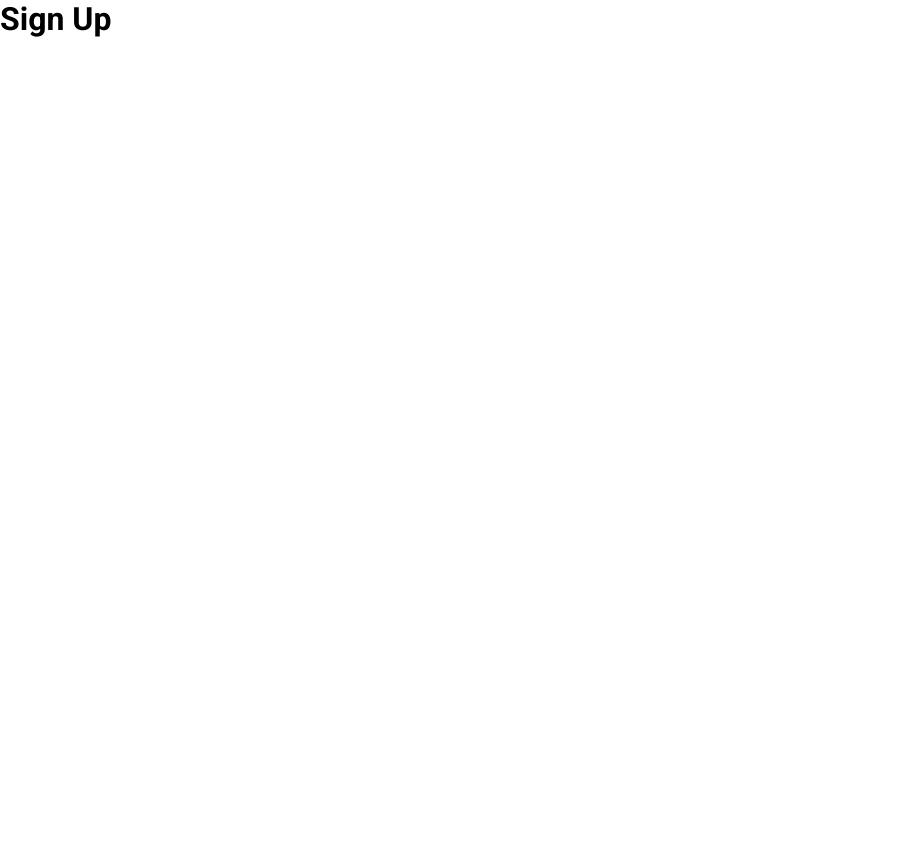
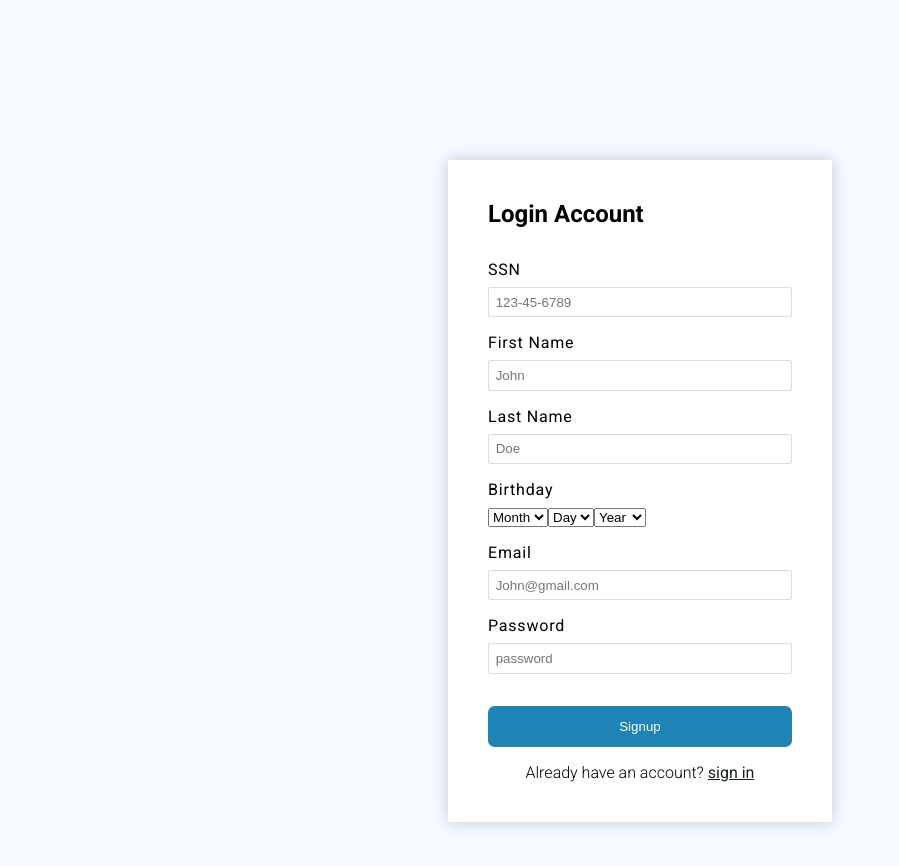
Before and after one commit to Ah-Ibrahim/Flight-Reservation-App, a React (Vite) app: page /signup in a window 1280 px wide. Shown: the top 866 px of the page, without its empty margins (0-899 px from the left). Before the commit the page ends 800 px from the top, so only its background shows below. Built offline with nearby package versions, Linux system fonts and the light colour scheme.

Commit message:
Update SignUp.jsx
Adding Abaza's SignUp

```diff
--- a/src/pages/SignUp.jsx
+++ b/src/pages/SignUp.jsx
@@ -1,7 +1,82 @@
+import { Link } from 'react-router-dom';
 import './SignUp.css';
 
 function SignUp() {
-	return <h1>Sign Up</h1>;
+	return(
+<section className="container">
+  <form action="" className="form form--login">
+    <h1>Login Account</h1>
+    <div className="input-details">
+      <div className="input-details__item">
+		<label htmlFor="SSN">SSN</label>
+		<input placeholder='123-45-6789' type="text" name="SSN" id="SSN" />
+	  </div>
+      <div className="input-details__item">
+        <label htmlFor="Fname">First Name</label>
+        <input placeholder="John" type="text" name="Fname" id="Fname" />
+      </div>
+
+      <div className="input-details__item">
+        <label htmlFor="Lname">Last Name</label>
+        <input placeholder="Doe" type="text" name="Lname" id="Lname" />
+      </div>
+
+      <div className="input-details__item">
+        <label>Birthday</label>
+        <div className="birthday-options">
+          <select name="birth-month" required>
+            <option value="">Month</option>
+            <option value="Jan">Jan</option>
+            <option value="Feb">Feb</option>
+            <option value="Mar">Mar</option>
+            <option value="Apr">Apr</option>
+            <option value="May">May</option>
+            <option value="Jun">Jun</option>
+            <option value="Jul">Jul</option>
+            <option value="Aug">Aug</option>
+            <option value="Sep">Sep</option>
+            <option value="Oct">Oct</option>
+            <option value="Nov">Nov</option>
+            <option value="Dec">Dec</option>
+          </select>
+
+          <select name="birth-day" required>
+            <option value="">Day</option>
+            {Array.from({ length: 31 }, (_, i) => (
+              <option key={i + 1} value={i + 1}>{i + 1}</option>
+            ))}
+          </select>
+
+          <select name="birth-year" required>
+            <option value="">Year</option>
+            {Array.from({ length: 100 }, (_, i) => {
+              const year = new Date().getFullYear() - i;
+              return <option key={year} value={year}>{year}</option>;
+            })}
+          </select>
+        </div>
+      </div>
+	  <div className="input-details__item">
+		<label htmlFor="user-email">Email</label>
+		<input placeholder="John@gmail.com" type="email" name="user-email" id="user-email" />
+	  </div>
+	  <div className="input-details__item">
+		<label htmlFor="user-password">Password</label>
+		<input placeholder="password" type="password" name="user-password" id="user-password" />
+	  </div>
+
+      <button className="form__button">Signup</button>
+
+      <div className="change-text">
+        Already have an account? <Link to="/login">sign in</Link>
+      </div>
+
+    </div>
+  </form>
+</section>
+
+
+	);
 }
 
 export default SignUp;
```
